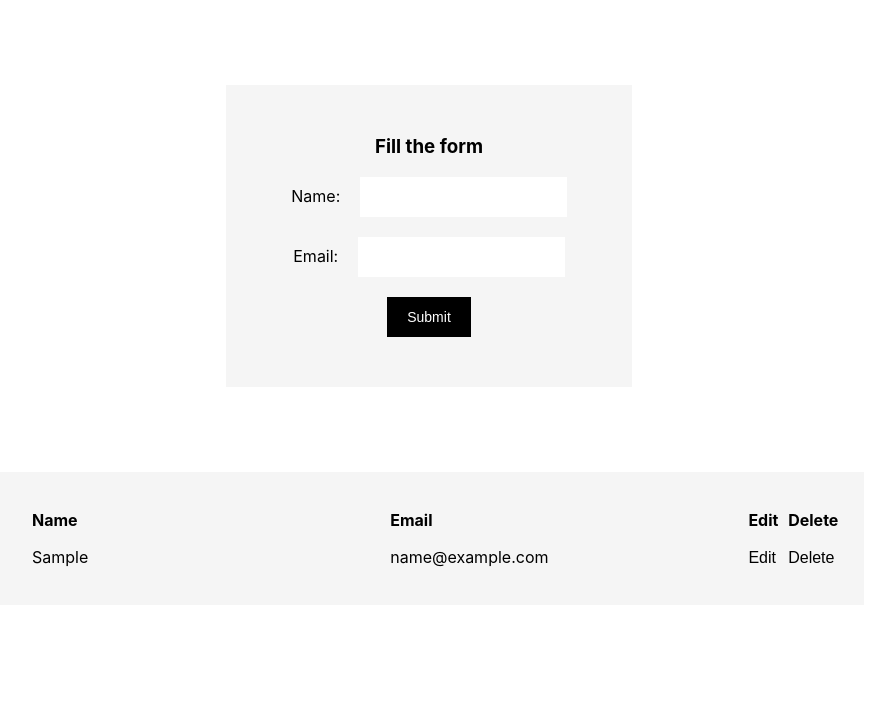
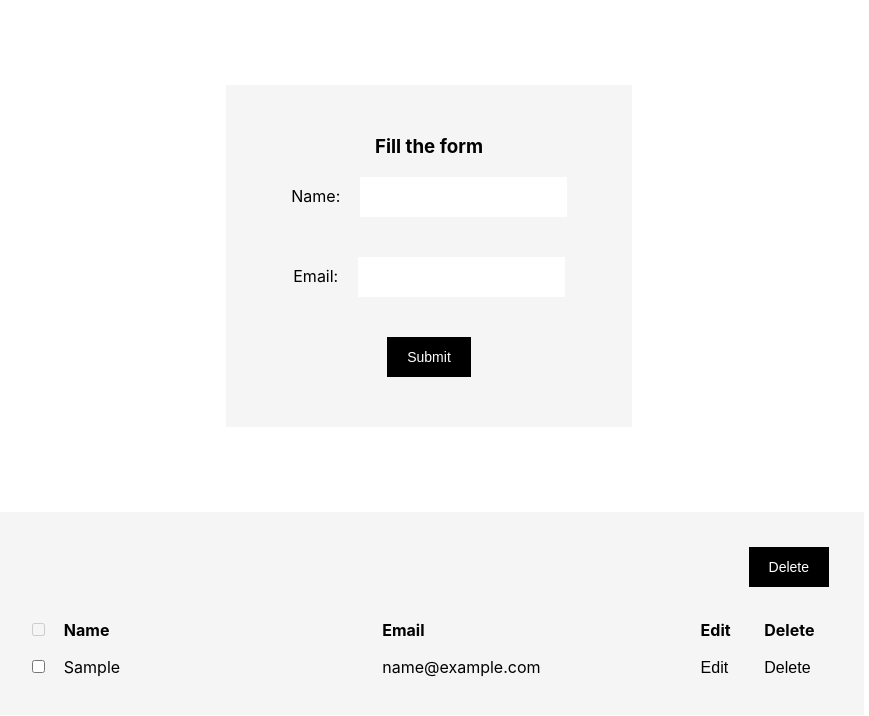
Before and after one commit to SurpreetKaur29/React-Practice, a React (Create React App) app: page / in a window 1280 px wide. Both pictures are taken after typing "Sample", "name@example.com" into the empty fields and a click on the button "Submit". Shown: the top 716 px of the page, without its empty margins (211-1080 px from the left). Built offline with nearby package versions, Linux system fonts and the light colour scheme.

Commit message:
form validation added

```diff
--- a/src/index.css
+++ b/src/index.css
@@ -37,7 +37,7 @@ code {
 tr {
   text-align: left;
   display: grid;
-  grid-template-columns: 45% 45% 5% 5%;
+  grid-template-columns: 4% 40% 40% 8% 8%;
 }
 .form-div {
   max-width: fit-content;
@@ -74,3 +74,11 @@ tbody {
   display: flex;
   flex-direction: column-reverse;
 }
+.del_main {
+  text-align: right;
+  margin-bottom: 30px;
+}
+input[type="checkbox"] {
+  height: auto;
+  margin: 0;
+}
--- a/src/useState.js
+++ b/src/useState.js
@@ -1,14 +1,18 @@
+import { getDefaultNormalizer } from "@testing-library/react";
 import React, { useState } from "react";
 import "./index.css";
 
 const DataForm = () => {
   const [edit, setEdit] = useState(false);
   const [detail, setDetail] = useState([]);
-  const [record, setRecord] = useState({
+  const [record, setRecord] = useState( {
     name: "",
     email: "",
   });
+  const [error, setError] = useState(null);
+  const [checked, setChecked] = useState(false);
 
+  // input onchange
   const onChanged = (e) => {
     setRecord({
       ...record,
@@ -17,13 +21,15 @@ const DataForm = () => {
     //console.log(e.target.value)
   };
 
+  // on submit
   const saveRecord = (e) => {
     e.preventDefault();
-console.log("!record.name", !record.name)
-    if(!record.name) {
-      alert("Name is required.");
+    setError(null);
+    if (!record.name) {
+      setError({ name: "This field is required." });
     } else if (!record.email) {
-      alert("Email is required");
+      // console.log("!record.email", !record.email);
+      setError({ email: "This field is required." });
     } else {
       const arrIndex = detail.findIndex((item) => item.email === record.email);
       if (arrIndex === -1) {
@@ -32,17 +38,20 @@ console.log("!record.name", !record.name)
           email: "",
         });
         setDetail([...detail, record]);
+        setError();
       } else {
         alert("Email should not be repeated!");
       }
     }
   };
 
+  //on update
   const updateRecord = (e) => {
     const newUpdate = [...detail];
     e.preventDefault();
-    if(!record.name) {
-      alert("Name is required.");
+    setError(null);
+    if (!record.name) {
+      setError({ name: "This field is required." });
     } else {
       const arrIndex = detail.findIndex((item) => item.email === record.email);
       if (arrIndex === -1) {
@@ -55,12 +64,14 @@ console.log("!record.name", !record.name)
           email: "",
         });
         setEdit(false);
+        setError();
       }
     }
 
     console.log("detail", detail);
   };
 
+  // on delete
   const deleted = (index, e) => {
     const checkFilter = (item, i) => i !== index;
     setDetail(detail.filter(checkFilter));
@@ -68,11 +79,17 @@ console.log("!record.name", !record.name)
     console.log("index", index);
   };
 
+  // on edit
   const edited = (item) => {
     console.log("edited");
     setEdit(true);
     setRecord(item);
   };
+
+  // on checkmark
+  const checkedForDelete = () => {
+    setChecked(!checked)
+  }
 
   return (
     <>
@@ -87,6 +104,8 @@ console.log("!record.name", !record.name)
             onChange={onChanged}
           />
           <br />
+          {error?.name && <small>{error.name}</small>}
+          <br />
           <br />
           <label>Email: </label>
           <input
@@ -97,14 +116,22 @@ console.log("!record.name", !record.name)
             disabled={edit}
           />
           <br />
+          {error?.email && <small>{error.email}</small>}
+          <br />
           <br />
           {edit ? <button>Update</button> : <button>Submit</button>}
         </form>
       </div>
       <div className="margin-auto">
+        <div className="del_main">
+          <button className="del">Delete</button>
+        </div>
         <table width="100%">
           <thead>
             <tr>
+              <th>
+                <input type="checkbox" disabled/>
+              </th>
               <th>Name</th>
               <th>Email</th>
               <th>Edit</th>
@@ -115,6 +142,9 @@ console.log("!record.name", !record.name)
             {detail.map((item, index) => {
               return (
                 <tr key={index}>
+                  <td>
+                    <input type="checkbox" onClick={checkedForDelete} name={item.name} value={item.name}/>
+                  </td>
                   <td>{item.name}</td>
                   <td>{item.email}</td>
                   <td>
```
Lines whose indentation alone changed are shown as unchanged.
